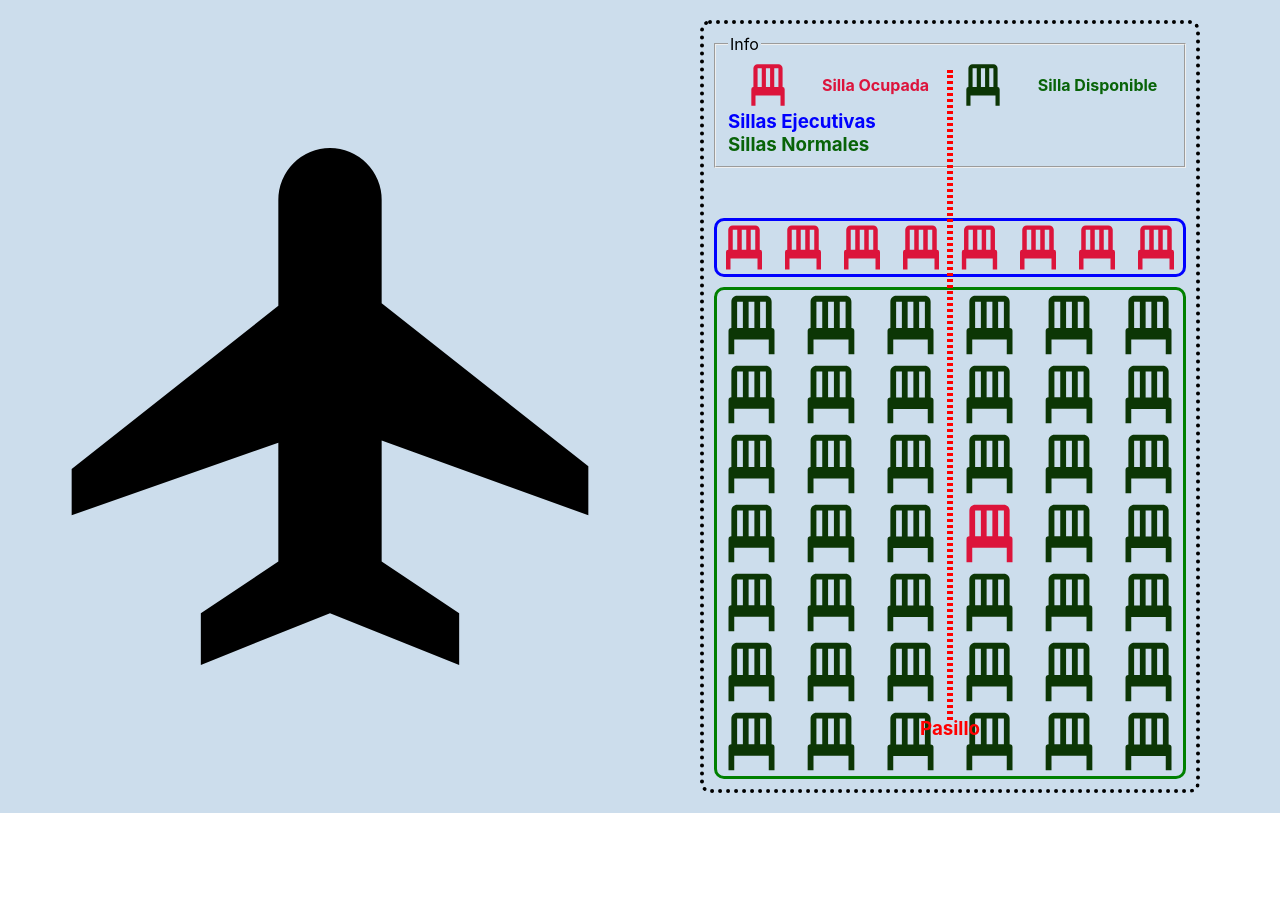
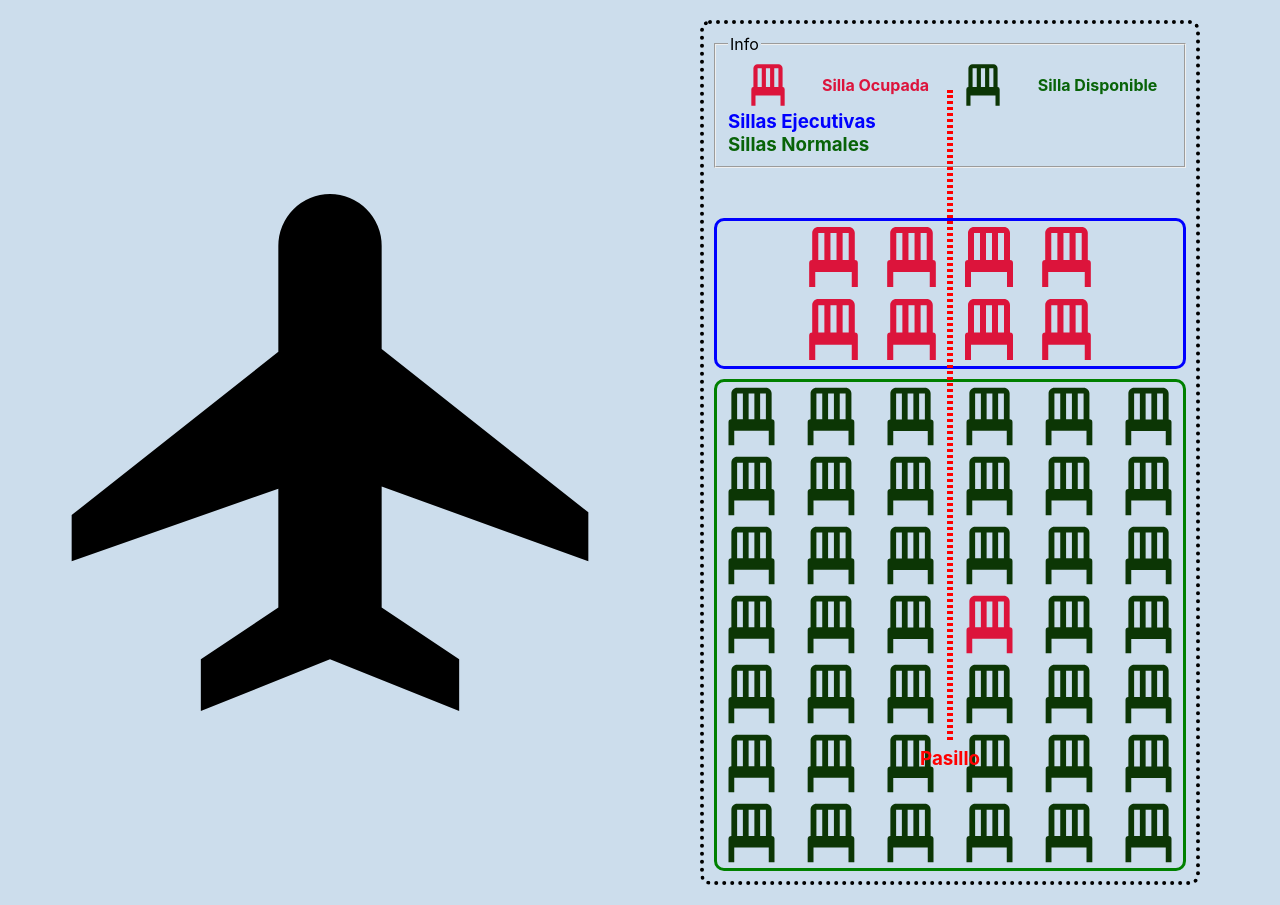
Before and after one commit to MateoR-gif/App_Reservas_ReactJS, a React (Create React App) app: page / in a window 1280 px wide. Before the commit the page ends 813 px from the top, so only its background shows below. Built offline with nearby package versions, Linux system fonts and the light colour scheme.

Commit message:
Cambio Orden Sillas Ejecutivas

```diff
--- a/src/App.css
+++ b/src/App.css
@@ -94,9 +94,11 @@
   border: 3px solid blue;
   border-radius: 10px;
   display: grid;
-  grid-auto-flow: column;
+  grid-template-columns: 1fr 1fr 1fr 1fr;
   margin-bottom: 10px;
   column-gap: 5px;
+  padding-left: 80px;
+  padding-right: 80px;
 }
 
 .normales{
@@ -112,13 +114,13 @@
   height: 650px;
   align-self: center;
   position: fixed;
-  bottom: 80px;
+  bottom: 60px;
 }
 
 .pasillo__contenedor{
   align-self: center;
   position: absolute;
-  bottom: 60px;
+  bottom: 30px;
   color: red;
 }
 
```
